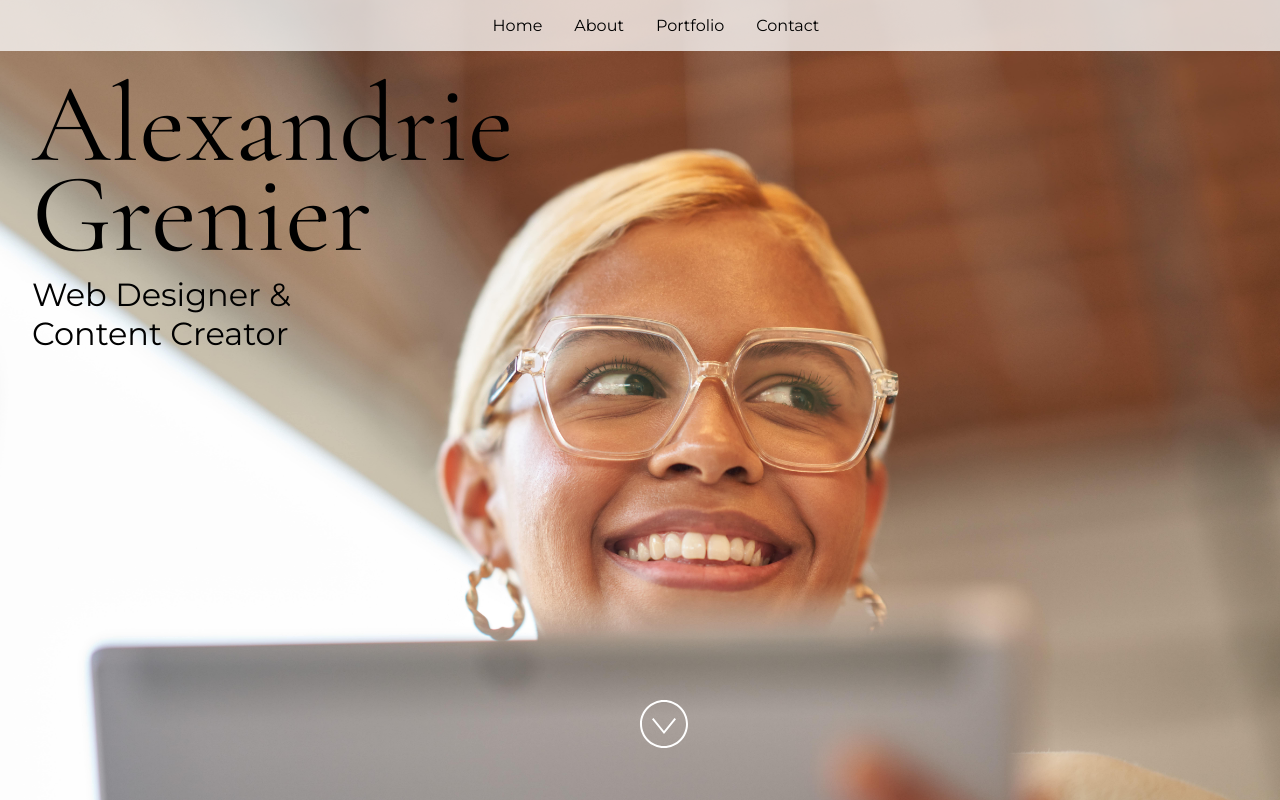
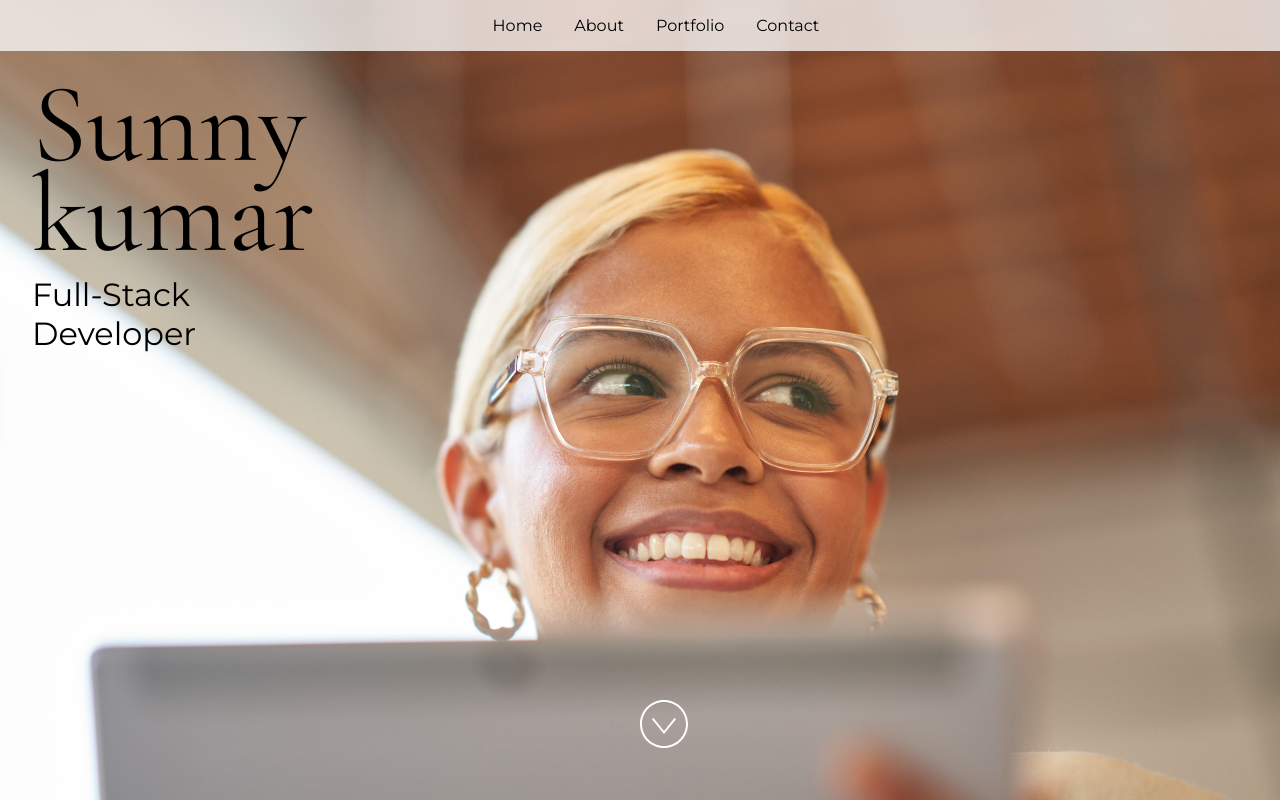
Before and after one commit to Sunnyk16/tempport, a React (Vite) app: page / in a window 1280 px wide. Built offline with nearby package versions, Linux system fonts and the light colour scheme.

Commit message:
changes added

```diff
--- a/src/App.jsx
+++ b/src/App.jsx
@@ -24,15 +24,15 @@ import "./styles.css";
  * If you don't have one of the social sites listed, leave it as an empty string.
  */
 const siteProps = {
-  name: "Alexandrie Grenier",
-  title: "Web Designer & Content Creator",
-  email: "alex@example.com",
-  gitHub: "microsoft",
-  instagram: "microsoft",
-  linkedIn: "satyanadella",
+  name: "Sunny kumar",
+  title: "Full-Stack Developer",
+  email: "kumarsunny1246@gmail.com",
+  gitHub: "Sunnyk16",
+  instagram: "_sunny.16_",
+  linkedIn: "",
   medium: "",
-  twitter: "microsoft",
-  youTube: "Code",
+  twitter: "sunny-kumar16",
+  youTube: "",
 };
 
 const primaryColor = "#4E567E";
```
